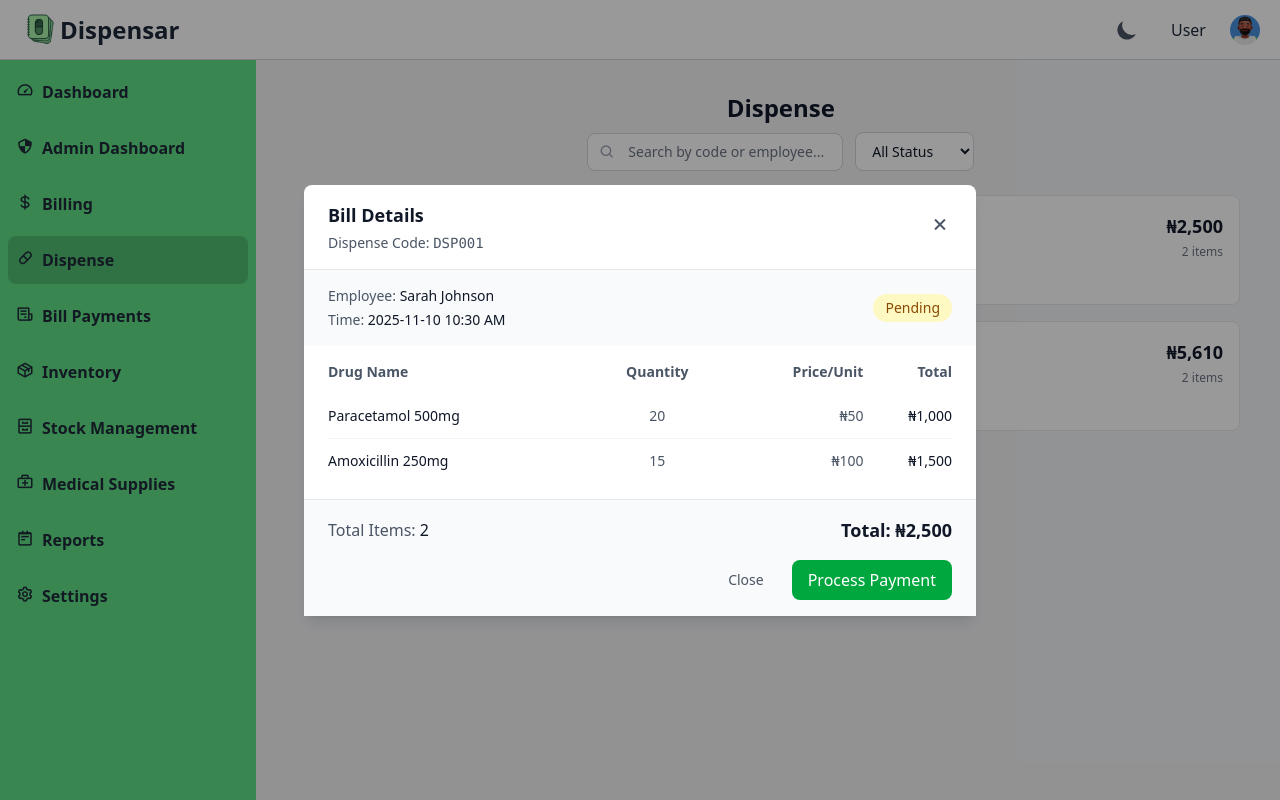
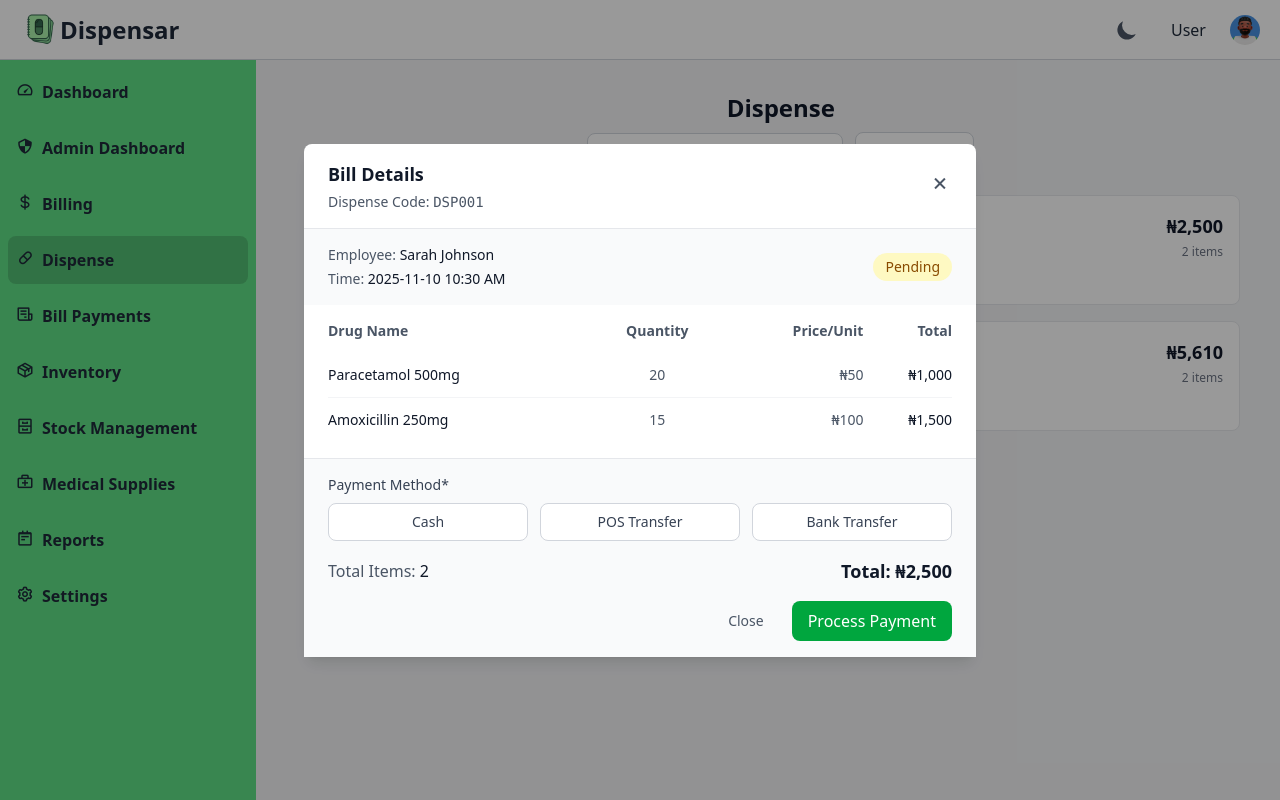
Before and after one commit to zimcodes1/Dispensar, a React (Vite) app in the folder client/: page /dispense in a window 1280 px wide. Both pictures are taken after a click on the element 780 px from the left and 250 px from the top of the page. Built offline with nearby package versions, Linux system fonts and the light colour scheme.

Commit message:
feat: add payment method selection to bill details modal
- Add Cash, POS Transfer, and Bank Transfer options
- Implement toggle button selection with no default
- Add validation error when payment method not selected
- Clear error on method selection

```diff
--- a/client/src/components/billpayments/BillDetailsModal.tsx
+++ b/client/src/components/billpayments/BillDetailsModal.tsx
@@ -1,3 +1,4 @@
+import { useState } from 'react'
 import { useDarkMode } from '../../utils/useDarkMode'
 
 interface DrugItem {
@@ -26,7 +27,19 @@ export default function BillDetailsModal({
     status
 }: BillDetailsModalProps) {
     const { isDarkMode } = useDarkMode() as { isDarkMode: boolean }
+    const [paymentMethod, setPaymentMethod] = useState<string>('')
+    const [error, setError] = useState<string>('')
     const total = items.reduce((sum, item) => sum + item.totalPrice, 0)
+
+    const handleProcessPayment = () => {
+        if (!paymentMethod) {
+            setError('Please select a payment method')
+            return
+        }
+        setError('')
+        console.log('Processing payment via:', paymentMethod)
+        // Process payment logic here
+    }
 
     return (
         <div className="fixed inset-0 z-50 flex items-center justify-center bg-black/40 p-4">
@@ -87,7 +100,41 @@ export default function BillDetailsModal({
 
                 {/* Footer with Total */}
                 <div className={`px-6 py-4 border-t flex-shrink-0 ${isDarkMode ? 'border-gray-700 bg-gray-700' : 'border-gray-200 bg-gray-50'}`}>
-                    <div className="flex justify-between items-center">
+                    {/* Payment Method Selection */}
+                    <div className="mb-4">
+                        <label className={`block text-sm font-medium mb-2 ${isDarkMode ? 'text-gray-300' : 'text-gray-700'}`}>
+                            Payment Method*
+                        </label>
+                        <div className="flex gap-3">
+                            {['Cash', 'POS Transfer', 'Bank Transfer'].map(method => (
+                                <button
+                                    key={method}
+                                    type="button"
+                                    onClick={() => {
+                                        setPaymentMethod(method)
+                                        setError('')
+                                    }}
+                                    className={`flex-1 py-2 px-4 rounded-lg text-sm font-medium transition ${
+                                        paymentMethod === method
+                                            ? 'bg-green-600 text-white'
+                                            : isDarkMode
+                                                ? 'bg-gray-800 text-gray-300 hover:bg-gray-600 border border-gray-600'
+                                                : 'bg-white text-gray-700 hover:bg-gray-100 border border-gray-300'
+                                    }`}
+                                >
+                                    {method}
+                                </button>
+                            ))}
+                        </div>
+                        {error && (
+                            <p className="text-red-500 text-sm mt-2 flex items-center gap-1">
+                                <i className="bx bx-error-circle"></i>
+                                {error}
+                            </p>
+                        )}
+                    </div>
+
+                    <div className="flex justify-between items-center mb-4">
                         <div className={isDarkMode ? 'text-gray-400' : 'text-gray-600'}>
                             Total Items: <span className={`font-medium ${isDarkMode ? 'text-white' : 'text-gray-900'}`}>{items.length}</span>
                         </div>
@@ -95,11 +142,11 @@ export default function BillDetailsModal({
                             Total: ₦{total.toLocaleString()}
                         </div>
                     </div>
-                    <div className="mt-4 flex justify-end gap-3">
+                    <div className="flex justify-end gap-3">
                         <button onClick={onClose} className={`px-4 py-2 text-sm ${isDarkMode ? 'text-gray-400 hover:text-gray-200' : 'text-gray-600 hover:text-gray-900'}`}>
                             Close
                         </button>
-                        <button className="px-4 py-2 bg-green-600 text-white rounded-lg hover:bg-green-700 transition">
+                        <button onClick={handleProcessPayment} className="px-4 py-2 bg-green-600 text-white rounded-lg hover:bg-green-700 transition">
                             Process Payment
                         </button>
                     </div>
```
